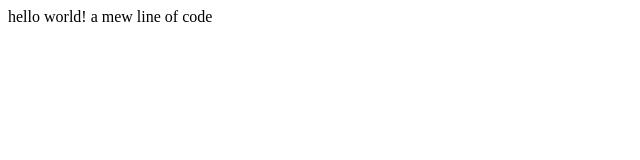
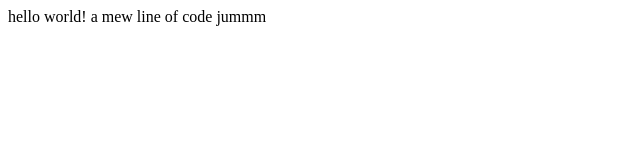
Before and after one commit to festradagoit/first-repo, a plain HTML site: page index.html in a window 1280 px wide. Shown: the full height of the page, 0-640 px from the left. Drawn offline with Linux system fonts and the light colour scheme.

Commit message:
this is the commit??
sdf

```diff
--- a/index.html
+++ b/index.html
@@ -9,5 +9,6 @@
 <body>
     hello world!
     a mew line of code
+    jummm
 </body>
 </html>
```
